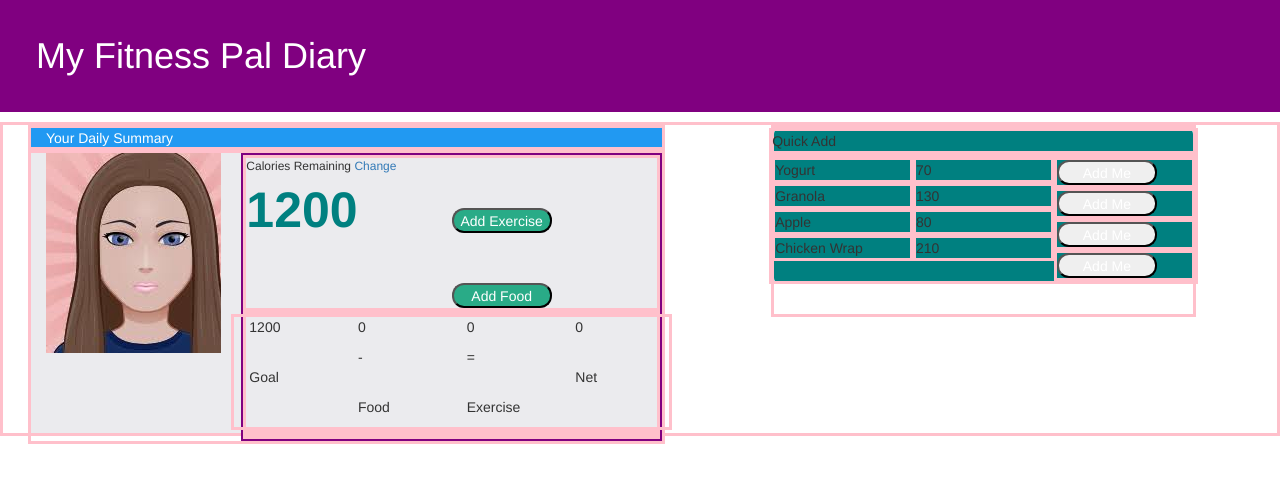
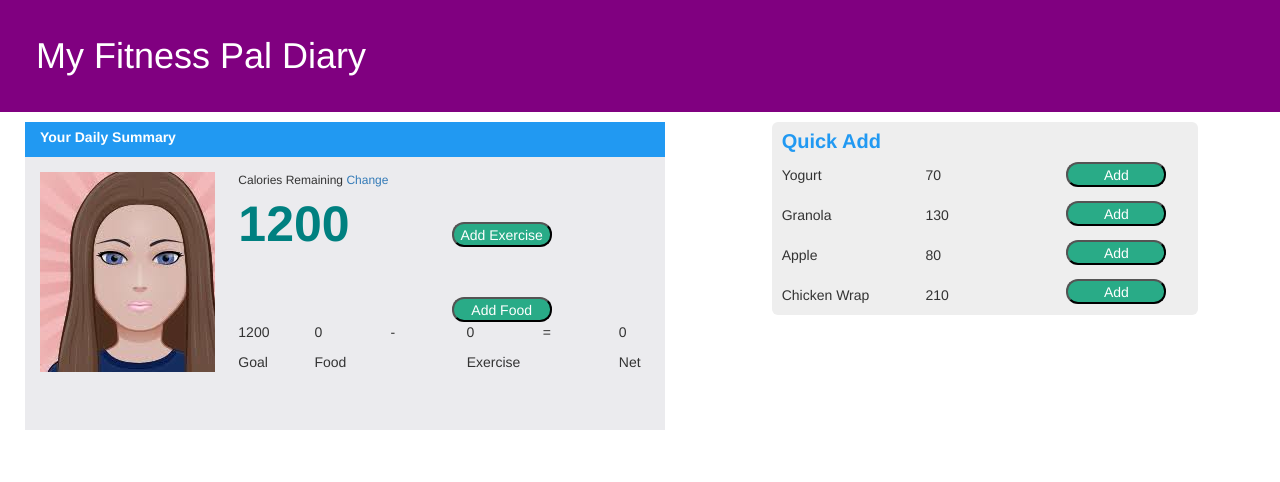
Before and after one commit to rainbow82/my-fitness-pal-diary-react, a React app: page / in a window 1280 px wide. Built offline with nearby package versions, Linux system fonts and the light colour scheme.

Commit message:
style updates and component refactoring

```diff
--- /dev/null
+++ b/src/calculationSection.js
@@ -0,0 +1,45 @@
+import React from 'react';
+
+export class CalculationSection extends React.Component{
+    render(){
+        return(
+            <div>
+                <div className='row'>
+                    <div className='col-md-2'>
+                        <div>1200</div>
+                    </div>
+                    <div className='col-md-2'>
+                        <p>0</p>
+                    </div>
+                    <div className='col-md-2'>
+                        <p>-</p>
+                    </div>
+                    <div className='col-md-2'>
+                        <p>0</p>
+                    </div>
+                    <div className='col-md-2'>
+                        <p>=</p>
+                    </div>
+                    <div className='col-md-2'>
+                        <p>0</p>
+                    </div>
+                </div>
+                <div className='row'>
+                    <div className='col-md-3'>
+                        <p>Goal</p>
+                    </div>
+                    <div className='col-md-3 col-md-pull-1'>
+                        <p>Food</p>
+                    </div>
+                    <div className='col-md-3'>
+                        <p>Exercise</p>
+                    </div>
+                    <div className='col-md-3 col-md-push-1'>
+                        <p>Net</p>
+                    </div>
+                </div>
+
+            </div>
+        )
+    }
+}
--- a/src/index.css
+++ b/src/index.css
@@ -22,7 +22,10 @@
 .profileSectionTitle{
     background: #2199f2;
     color: white;
-    height: 25px;
+    height: 35px;
+    padding-top: 5px;
+    font-weight: bold;
+    margin-bottom: 15px;
 }
 
 .caloriesRemainingText{
@@ -45,14 +48,6 @@
     margin-left: 10px;
 }
 
-.row{
-    border: 3px solid pink;
-}
-
-.data-section{
-    border: 2px solid purple;
-}
-
 .col-md-8 .col-md-6{
     margin-top: 0;
     padding: 0;
@@ -64,13 +59,9 @@
     background-image: url('profile.jpeg');
 }
 
-.jumbotron{
-    background: teal;
-    padding: 0;
-}
 
 .container .jumbotron, .container-fluid .jumbotron{
-    padding-left: 10px;
+    padding-left: 15px;
     padding-right: 10px;
 }
 
@@ -81,3 +72,27 @@
     color: white;
 
 }
+
+.jumbotron{
+    padding: 0;
+}
+
+.quick-add-title{
+    margin-left: 10px;
+    font-weight: bold;
+    padding-top: 5px;
+    font-size: 20px;
+    color: #2199f2;
+}
+
+.quick-add-row{
+    padding: 10px;
+}
+
+.quick-add-row-button{
+    padding: 7px;
+}
+
+.quick-add-button{
+    background-color: #29AB87;
+}
--- a/src/index.js
+++ b/src/index.js
@@ -3,6 +3,8 @@
 import React from 'react';
 import ReactDOM from 'react-dom';
 import { Navbar, Jumbotron, Button } from 'react-bootstrap';
+import {CalculationSection} from './calculationSection.js';
+import {ProfileBody} from './profileBody.js';
 import './index.css';
 
 function Title(){
@@ -19,91 +21,6 @@
             <div className='col-md-12'>Your Daily Summary</div>
         </div>
     )
-}
-
-function ProfileImageSection(){
-    return(
-        <div className='img-column'></div>
-    )
-}
-
-class CaloriesRemainingSecton extends React.Component{
-    render(){
-        return(
-            <div>
-                <div className='caloriesRemainingText'>Calories Remaining <a href='#'>Change</a></div>
-                <div className='caloriesTotalNumber'>1200</div>
-            </div>
-        )
-    }
-}
-
-class CalculationSection extends React.Component{
-    render(){
-        return(
-            <div className='row'>
-                <div className='col-md-3'>
-                    <p>1200</p><br/>
-                    <p>Goal</p>
-                </div>
-                <div className='col-md-3'>
-                    <p>0</p>
-                    <p>-</p><br/>
-                    <p>Food</p>
-                </div>
-                <div className='col-md-3'>
-                    <p>0</p>
-                    <p>=</p><br/>
-                    <p>Exercise</p>
-                </div>
-                <div className='col-md-3'>
-                    <p>0</p><br/>
-                    <p>Net</p>
-                </div>
-            </div>
-        )
-    }
-}
-
-class ProfileButtonSection extends React.Component{
-    render(){
-        return(
-            <div>
-                <div>
-                    <button className='profileSection-button'>Add Exercise</button>
-                    <button className='profileSection-button'>Add Food</button>
-                </div>
-            </div>
-        )
-    }
-}
-
-class ProfileBody extends React.Component{
-    render(){
-        return(
-            <div>
-                <div className='col-md-4'>
-                    <ProfileImageSection/>
-                </div>
-                <div className='col-md-8 data-section'>
-                    <div className='row'>
-                        <div className='col-md-6'>
-                        <CaloriesRemainingSecton/>
-                        </div>
-                        <div className='col-md-6 button-section'>
-                            <ProfileButtonSection/>
-                        </div>
-                    </div>
-                    <div className='row'>
-                        <CalculationSection/>
-                    </div>
-                    <div className='row'></div>
-
-                </div>
-
-            </div>
-        )
-    }
 }
 
 class ProfileSection extends React.Component{
@@ -128,26 +45,26 @@
                 <div className='row'>
                     <div className='jumbotron'>
                         <div className='row'>
-                        <div>Quick Add</div>
+                        <div className='quick-add-title'>Quick Add</div>
                         </div>
                         <div className='row'>
                             <div className='col-md-4'>
-                                <div className='row'>Yogurt</div>
-                                <div className='row'>Granola</div>
-                                <div className='row'>Apple</div>
-                                <div className='row'>Chicken Wrap</div>
+                                <div className='row quick-add-row'>Yogurt</div>
+                                <div className='row quick-add-row'>Granola</div>
+                                <div className='row quick-add-row'>Apple</div>
+                                <div className='row quick-add-row'>Chicken Wrap</div>
                             </div>
                             <div className='col-md-4'>
-                                <div className='row'>70</div>
-                                <div className='row'>130</div>
-                                <div className='row'>80</div>
-                                <div className='row'>210</div>
+                                <div className='row quick-add-row'>70</div>
+                                <div className='row quick-add-row'>130</div>
+                                <div className='row quick-add-row'>80</div>
+                                <div className='row quick-add-row'>210</div>
                             </div>
                             <div className='col-md-4'>
-                                <div className='row'><button>Add Me</button></div>
-                                <div className='row'><button>Add Me</button></div>
-                                <div className='row'><button>Add Me</button></div>
-                                <div className='row'><button>Add Me</button></div>
+                                <div className='row quick-add-row-button'><button className='quick-add-button'>Add</button></div>
+                                <div className='row quick-add-row-button'><button className='quick-add-button'>Add</button></div>
+                                <div className='row quick-add-row-button'><button className='quick-add-button'> Add</button></div>
+                                <div className='row quick-add-row-button'><button className='quick-add-button'>Add</button></div>
                             </div>
                         </div>
                     </div>
--- /dev/null
+++ b/src/profileBody.js
@@ -0,0 +1,68 @@
+import React from 'react';
+import {CalculationSection} from './calculationSection.js';
+
+function ProfileImageSection(){
+    return(
+        <div className='img-column'></div>
+    )
+}
+
+class CaloriesRemainingSecton extends React.Component{
+    render(){
+        return(
+            <div>
+                <div className='caloriesRemainingText'>Calories Remaining <a href='#'>Change</a></div>
+                <div className='caloriesTotalNumber'>1200</div>
+            </div>
+        )
+    }
+}
+
+class ProfileButtonSection extends React.Component{
+    onAddExercise() {
+        alert('This will redirect to the full diary page to add in exercise items.');
+    }
+
+    onAddFood(){
+        alert('This will redirect to the full diary page to add in food items.');
+    }
+
+    render(){
+        return(
+            <div>
+                <div>
+                    <button className='profileSection-button' onClick={this.onAddExercise}>Add Exercise</button>
+                    <button className='profileSection-button' onClick={this.onAddFood}>Add Food</button>
+                </div>
+            </div>
+        )
+    }
+}
+
+export class ProfileBody extends React.Component{
+    render(){
+        return(
+            <div>
+                <div className='col-md-4'>
+                    <ProfileImageSection/>
+                </div>
+                <div className='col-md-8 data-section'>
+                    <div className='row'>
+                        <div className='col-md-6'>
+                        <CaloriesRemainingSecton/>
+                        </div>
+                        <div className='col-md-6 button-section'>
+                            <ProfileButtonSection/>
+                        </div>
+                    </div>
+                    <div className='row'>
+                        <CalculationSection/>
+                    </div>
+                    <div className='row'></div>
+
+                </div>
+
+            </div>
+        )
+    }
+}
```
